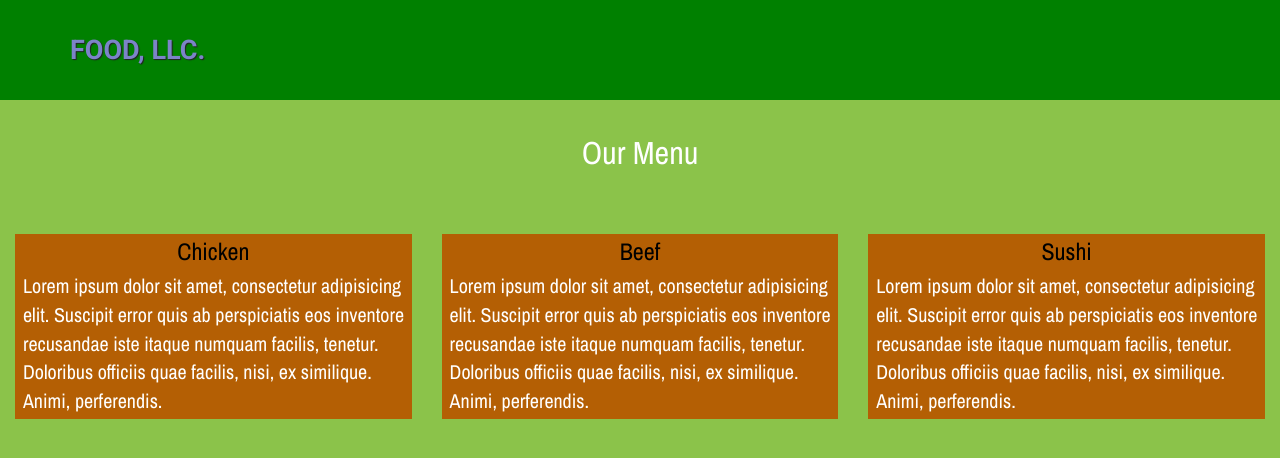
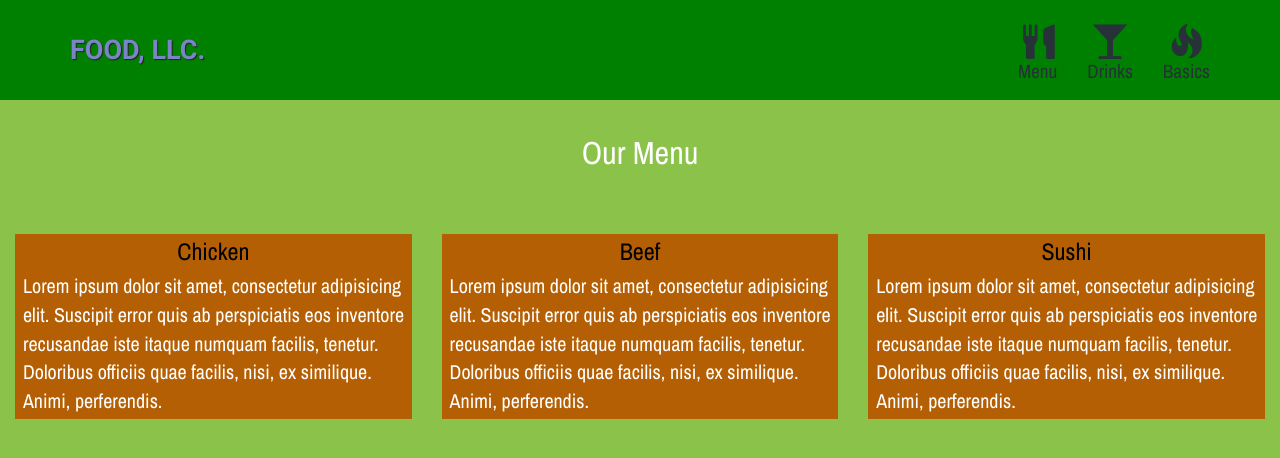
Before and after one commit to pascArr/pascModule3, a plain HTML site: page index.html in a window 1280 px wide. Drawn offline with nearby package versions, Linux system fonts and the light colour scheme.

Commit message:
update visible

```diff
--- a/index.html
+++ b/index.html
@@ -29,7 +29,7 @@
         </div>
 
         <div id="collapsable-nav" class="collapse navbar-collapse">
-          <ul id="nav-list" class="nav navbar-nav navbar-right hidden-lg hidden-md hidden-sm">
+          <ul id="nav-list" class="nav navbar-nav navbar-right hidden-sm-up">
             <li>
               <a href="#">
                 <span class="glyphicon glyphicon-cutlery"></span><br> Menu</a>
```
